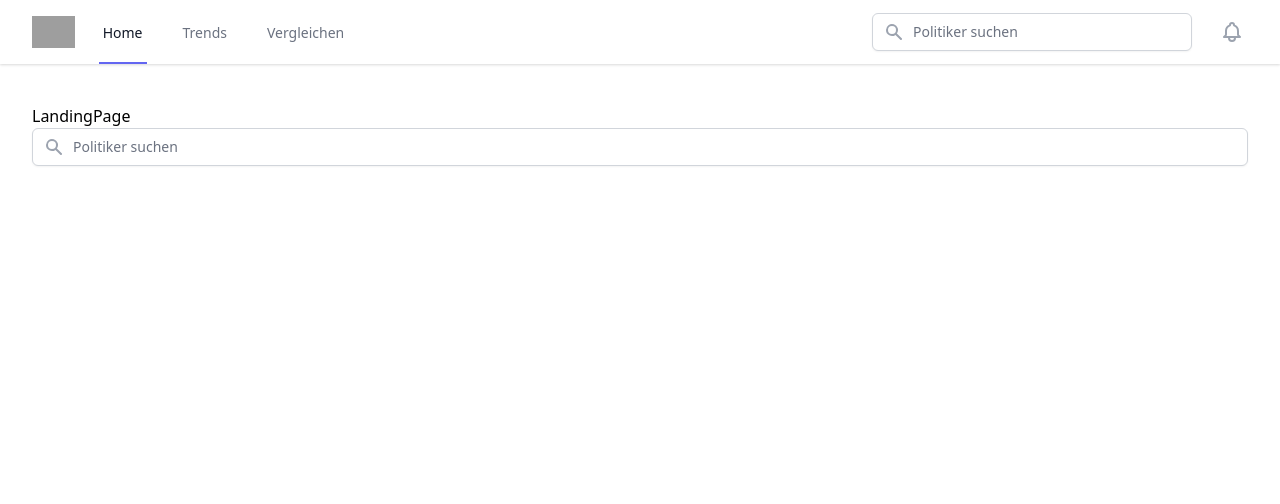
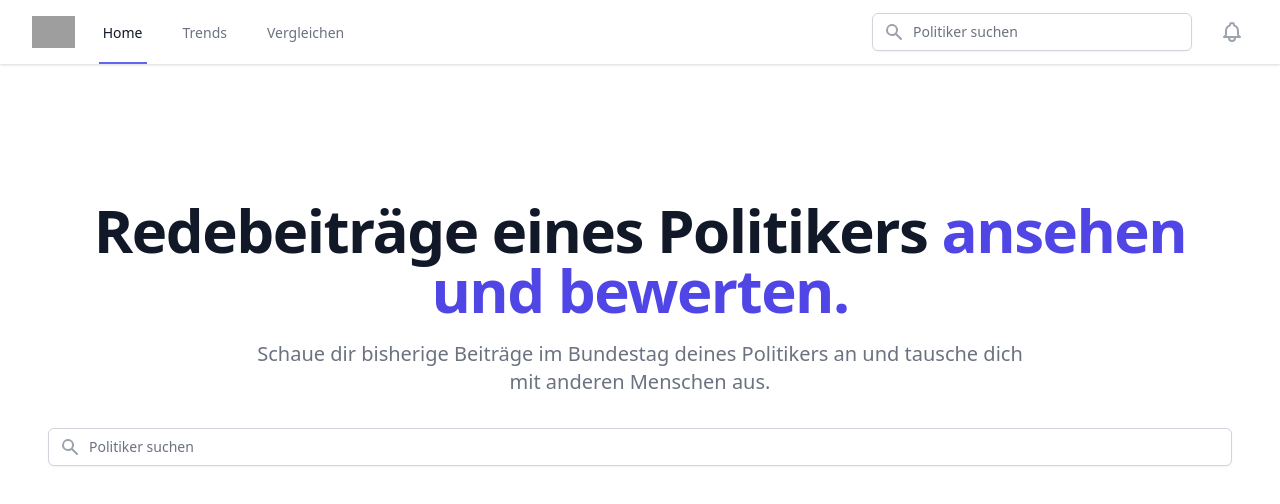
Before and after one commit to abteilung6/politiker24, a React (Create React App) app: page / in a window 1280 px wide. Shown: the top 504 px of the page. Built offline with nearby package versions, Linux system fonts and the light colour scheme; grey boxes are pictures that could not be loaded; a web font is replaced by a local one.

Commit message:
just a hero section with the searchbox for the landing page.

```diff
--- /dev/null
+++ b/src/components/HeroSection.tsx
@@ -0,0 +1,26 @@
+import React from "react";
+
+interface Props {}
+
+const HeroSection: React.FC<Props> = ({ children }) => {
+  return (
+    <main className="mt-16 mx-auto max-w-7xl px-4 sm:mt-24">
+      <div className="text-center">
+        <h1 className="text-4xl tracking-tight font-extrabold text-gray-900 sm:text-5xl md:text-6xl">
+          <span className="block xl:inline">Redebeiträge eines Politikers</span>
+          <span className="block text-indigo-600 xl:inline">
+            {" "}
+            ansehen und bewerten.{" "}
+          </span>
+        </h1>
+        <p className="mt-3 max-w-md mx-auto text-base text-gray-500 sm:text-lg md:mt-5 md:text-xl md:max-w-3xl">
+          Schaue dir bisherige Beiträge im Bundestag deines Politikers an und
+          tausche dich mit anderen Menschen aus.
+        </p>
+        <div className="mt-5 md:mt-8">{children}</div>
+      </div>
+    </main>
+  );
+};
+
+export default HeroSection;
--- a/src/views/LandingView.tsx
+++ b/src/views/LandingView.tsx
@@ -2,6 +2,7 @@ import React from "react";
 import { RouteComponentProps, useHistory } from "react-router-dom";
 
 import SearchBox from "../components/SearchBox";
+import HeroSection from "../components/HeroSection";
 import Layout from "../layout/Layout";
 
 import { suggestions } from "../data/suggestions";
@@ -20,8 +21,9 @@ const LandingView: React.FC<ComposedProps> = () => {
   return (
     <>
       <Layout>
-        LandingPage
-        <SearchBox suggestions={suggestions} onSelect={onSelect} />
+        <HeroSection>
+          <SearchBox suggestions={suggestions} onSelect={onSelect} />
+        </HeroSection>
       </Layout>
     </>
   );
```
